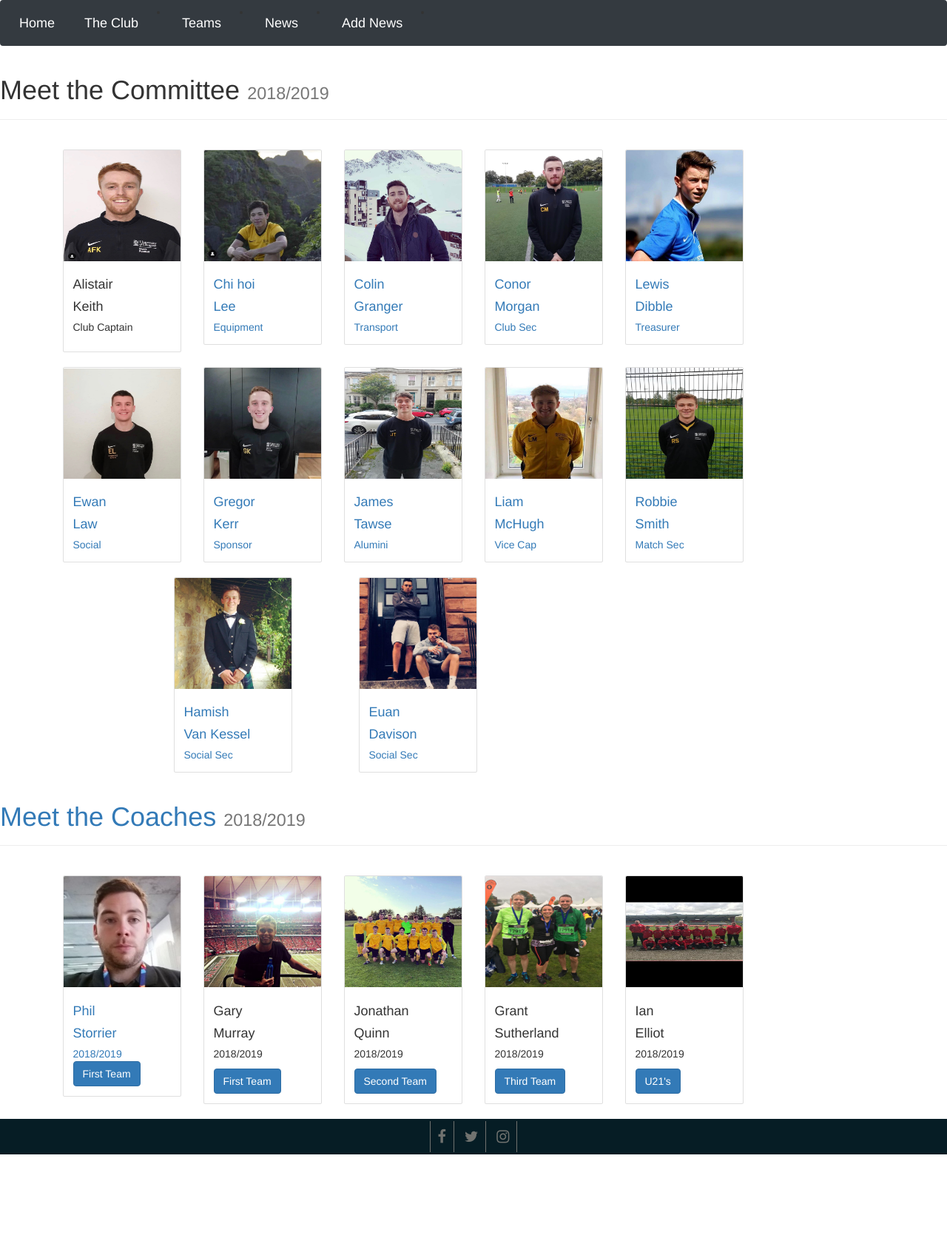
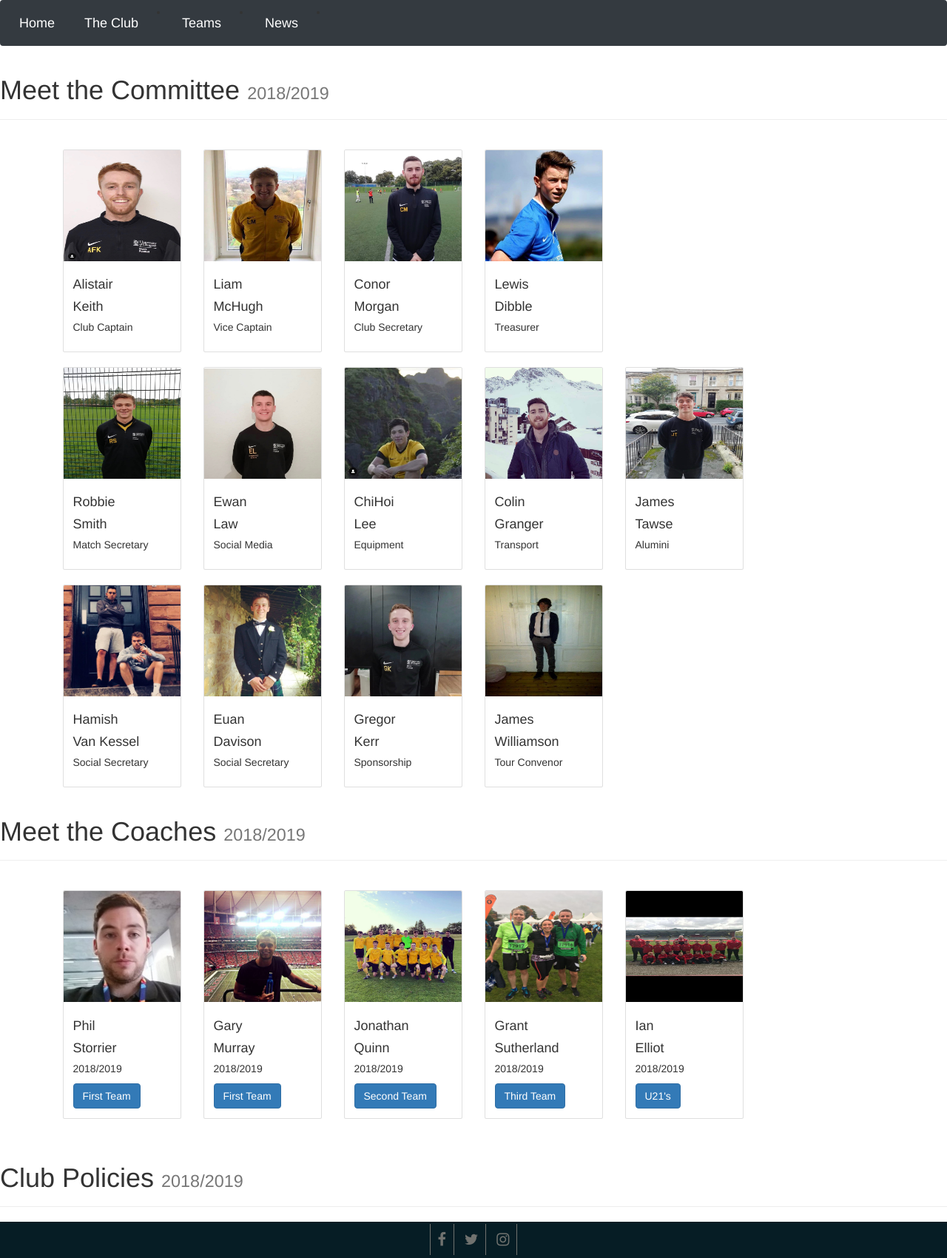
Before and after one commit to GregorKerr1996/GUFCWebsite, a Django app: page /website/club/ in a window 1280 px wide. Shown: the whole page at 74% size. Before the commit the page ends 1560 px from the top, so only its background shows below. Run offline with Django 3.2, Linux system fonts and the light colour scheme; some libraries are stand-ins or nearby versions.

Commit message:
Fixed what you left me Gregor...

```diff
--- a/GUFCWebsite/templates/website/add_news.html
+++ b/GUFCWebsite/templates/website/add_news.html
@@ -24,7 +24,7 @@
             </div>
 
         {% endfor %}
-        <input type = "submit" name = "submit" value = "Add News"/>
+        <input type = "submit" name = "submit" value = "Add News" href = "/website/add_news/"/>
     </form>
 </div>
 
--- a/GUFCWebsite/templates/website/base.html
+++ b/GUFCWebsite/templates/website/base.html
@@ -25,7 +25,6 @@
 
 <nav class="navbar navbar-expand-sm bg-dark navbar-dark fixed-top">
     <a class="navbar-brand" href="/">Home</a>
-    <li class="navbar-nav">
     <li class="nav-item">
         <a class="navbar-brand" href="/website/club">The Club</a>
     </li>
@@ -39,13 +38,16 @@
             <a class="dropdown-item" href="/website/underTwentyOnes">21s</a>
         </div>
     </li>
-    <li>
-        <a class="navbar-brand" href="/website/matchReports">News</a>
+    <li class="nav-item dropdown">
+        <a class="navbar-brand" href="/website/matchReports" id="dropdown03"
+            data-toggle="dropdown" aria-haspopup="true" aria-expanded="false">News</a>
+        <div class="dropdown-menu" aria-labelledby="dropdown03">
+            <a class="dropdown-item" href="/website/news">Club News</a>
+            <a class="dropdown-item" href="/website/matchReports">Match Reports</a>
+            <a class="dropdown-item" href="/website/events">Events</a>
+            <a class="dropdown-item" href = "/website/add_news/">Add News</a>
+        </div>
     </li>
-    <li>
-        <a class="navbar-brand" href = "/website/add_news/">Add News</a>
-    </li>
-    </ul>
 </nav>
 
 <body>
@@ -53,16 +55,15 @@
 {% endblock %}
 
 
+
+    <footer class="footer">
         <link href="https://maxcdn.bootstrapcdn.com/font-awesome/4.4.0/css/font-awesome.min.css" rel="stylesheet"/>
         <link href="https://maxcdn.bootstrapcdn.com/bootstrap/3.3.5/css/bootstrap.min.css" rel="stylesheet"/>
-<footer class="footer">
         <div class="container text-center">
             <a href="https://www.facebook.com/glasgowuniversitymensfootballclub/"><i class="fa fa-facebook"></i></a>
             <a href="https://twitter.com/glasgowunifc"><i class="fa fa-twitter"></i></a>
             <a href="https://www.instagram.com/instagufc/"><i class="fa fa-instagram"></i></a>
         </div>
     </footer>
-
-
 </body>
 </html>
--- a/GUFCWebsite/templates/website/club.html
+++ b/GUFCWebsite/templates/website/club.html
@@ -29,61 +29,64 @@
                     <h4 class="card-title">Alistair </h4>
                     <h4 class="card-title">Keith</h4>
                     <p class="card-text">Club Captain</p>
-                    <a href="/website/firstTeam" *position*</a>
+                    <a href="/website/firstTeam" *position*></a>
                 </div>
             </div>
         </div>
         <div class="col-lg-2">
             <div class="card">
-                <img class="card-img-top" src="{% static 'images/chi.jpg' %}" alt="Card image" height="150"
-                     width="150">
+                <img class="card-img-top" src="{% static 'images/liam.jpg' %}" alt="Card image" height="150"
+                        width="150">
                 <div class="card-body">
-                    <h4 class="card-title">Chi hoi </h4>
-                    <h4 class="card-title">Lee</h4>
-                    <p class="card-text">Equipment</p>
-                    <a href="/website/firstTeam" *position*</a>
-                </div>
-            </div>
-        </div>
-        <div class="col-lg-2">
-            <div class="card">
-                <img class="card-img-top" src="{% static 'images/colin.jpg' %}" alt="Card image" height="150"
-                     width="150">
-                <div class="card-body">
-                    <h4 class="card-title">Colin </h4>
-                    <h4 class="card-title">Granger</h4>
-                    <p class="card-text">Transport</p>
-                    <a href="/website/firstTeam" *position*</a>
+                    <h4 class="card-title">Liam </h4>
+                    <h4 class="card-title">McHugh</h4>
+                    <p class="card-text">Vice Captain</p>
+                    <a href="/website/firstTeam" *position*></a>
                 </div>
             </div>
         </div>
         <div class="col-lg-2">
             <div class="card">
                 <img class="card-img-top" src="{% static 'images/conor.jpg' %}" alt="Card image" height="150"
-                     width="150">
+                        width="150">
                 <div class="card-body">
                     <h4 class="card-title">Conor </h4>
                     <h4 class="card-title">Morgan</h4>
-                    <p class="card-text">Club Sec</p>
-                    <a href="/website/firstTeam" *position*</a>
+                    <p class="card-text">Club Secretary</p>
+                    <a href="/website/firstTeam" *position*></a>
                 </div>
             </div>
         </div>
         <div class="col-lg-2">
             <div class="card">
                 <img class="card-img-top" src="{% static 'images/dibble.jpg' %}" alt="Card image" height="150"
-                     width="150">
+                        width="150">
                 <div class="card-body">
                     <h4 class="card-title">Lewis </h4>
                     <h4 class="card-title">Dibble</h4>
                     <p class="card-text">Treasurer</p>
-                    <a href="/website/firstTeam" *position*</a>
+                    <a href="/website/firstTeam" *position*></a>
                 </div>
             </div>
         </div>
+
+
+
     </div>
     <br>
     <div class="row">
+        <div class="col-lg-2">
+            <div class="card">
+                <img class="card-img-top" src="{% static 'images/robbie.jpg' %}" alt="Card image" height="150"
+                        width="150">
+                <div class="card-body">
+                    <h4 class="card-title">Robbie </h4>
+                    <h4 class="card-title">Smith</h4>
+                    <p class="card-text">Match Secretary</p>
+                    <a href="/website/firstTeam" *position*></a>
+                </div>
+            </div>
+        </div>
         <div class="col-lg-2">
             <div class="card">
                 <img class="card-img-top" src="{% static 'images/ewan.jpg' %}" alt="Card image" height="150"
@@ -91,23 +94,36 @@
                 <div class="card-body">
                     <h4 class="card-title">Ewan </h4>
                     <h4 class="card-title">Law</h4>
-                    <p class="card-text">Social</p>
-                    <a href="/website/firstTeam" *position*</a>
+                    <p class="card-text">Social Media</p>
+                    <a href="/website/firstTeam" *position*></a>
                 </div>
             </div>
         </div>
         <div class="col-lg-2">
             <div class="card">
-                <img class="card-img-top" src="{% static 'images/gregor.jpg' %}" alt="Card image" height="150"
-                     width="150">
+                <img class="card-img-top" src="{% static 'images/chi.jpg' %}" alt="Card image" height="150"
+                        width="150">
                 <div class="card-body">
-                    <h4 class="card-title">Gregor </h4>
-                    <h4 class="card-title">Kerr</h4>
-                    <p class="card-text">Sponsor</p>
-                    <a href="/website/firstTeam" *position*</a>
+                    <h4 class="card-title">ChiHoi </h4>
+                    <h4 class="card-title">Lee</h4>
+                    <p class="card-text">Equipment</p>
+                    <a href="/website/firstTeam" *position*></a>
                 </div>
             </div>
         </div>
+        <div class="col-lg-2">
+            <div class="card">
+                <img class="card-img-top" src="{% static 'images/colin.jpg' %}" alt="Card image" height="150"
+                        width="150">
+                <div class="card-body">
+                    <h4 class="card-title">Colin </h4>
+                    <h4 class="card-title">Granger</h4>
+                    <p class="card-text">Transport</p>
+                    <a href="/website/firstTeam" *position*></a>
+                </div>
+            </div>
+        </div>
+
         <div class="col-lg-2">
             <div class="card">
                 <img class="card-img-top" src="{% static 'images/james.jpg' %}" alt="Card image" height="150"
@@ -116,101 +132,69 @@
                     <h4 class="card-title">James </h4>
                     <h4 class="card-title">Tawse</h4>
                     <p class="card-text">Alumini</p>
-                    <a href="/website/firstTeam" *position*</a>
+                    <a href="/website/firstTeam" *position*></a>
                 </div>
             </div>
         </div>
-        <div class="col-lg-2">
-            <div class="card">
-                <img class="card-img-top" src="{% static 'images/liam.jpg' %}" alt="Card image" height="150"
-                     width="150">
-                <div class="card-body">
-                    <h4 class="card-title">Liam </h4>
-                    <h4 class="card-title">McHugh</h4>
-                    <p class="card-text">Vice Cap</p>
-                    <a href="/website/firstTeam" *position*</a>
-                </div>
-            </div>
-        </div>
-        <div class="col-lg-2">
-            <div class="card">
-                <img class="card-img-top" src="{% static 'images/robbie.jpg' %}" alt="Card image" height="150"
-                     width="150">
-                <div class="card-body">
-                    <h4 class="card-title">Robbie </h4>
-                    <h4 class="card-title">Smith</h4>
-                    <p class="card-text">Match Sec</p>
-                    <a href="/website/firstTeam" *position*</a>
-                </div>
-            </div>
-        </div>
+
     </div>
     <br>
 
 
     <div class="row">
-
         <div class="col-lg-2">
-
+            <div class="card">
+                <img class="card-img-top" src="{% static 'images/hamish.jpg' %}" alt="Card image" height="150"
+                     width="150">
+                <div class="card-body">
+                    <h4 class="card-title">Hamish </h4>
+                    <h4 class="card-title">Van Kessel</h4>
+                    <p class="card-text">Social Secretary</p>
+                    <a href="/website/firstTeam" *position*></a>
+                </div>
+            </div>
         </div>
-        <div class="col-lg-2">
-
-        </div>
-
-        <div class="col-lg-2">
-
-        </div>
-
-
-        <div class="col-lg-2">
-
-        </div>
-
-
-        <div class="col-lg-2">
-
-        </div>
-
 
         <div class="col-lg-2">
             <div class="card">
                 <img class="card-img-top" src="{% static 'images/euan.jpg' %}" alt="Card image" height="150"
                      width="150">
                 <div class="card-body">
-                    <h4 class="card-title">Hamish </h4>
-                    <h4 class="card-title">Van Kessel</h4>
-                    <p class="card-text">Social Sec</p>
-                    <a href="/website/firstTeam" *position*</a>
+                    <h4 class="card-title">Euan </h4>
+                    <h4 class="card-title">Davison</h4>
+                    <p class="card-text">Social Secretary</p>
+                    <a href="/website/firstTeam" *position*></a>
                 </div>
             </div>
         </div>
-
         <div class="col-lg-2">
-
-        </div>
-
-
-        <div class="col-lg-2">
-
+            <div class="card">
+                <img class="card-img-top" src="{% static 'images/gregor.jpg' %}" alt="Card image" height="150"
+                        width="150">
+                <div class="card-body">
+                    <h4 class="card-title">Gregor </h4>
+                    <h4 class="card-title">Kerr</h4>
+                    <p class="card-text">Sponsorship</p>
+                    <a href="/website/firstTeam" *position*></a>
+                </div>
+            </div>
         </div>
         <div class="col-lg-2">
             <div class="card">
-                <img class="card-img-top" src="{% static 'images/hamish.jpg' %}" alt="Card image" height="150"
-                     width="150">
+                <img class="card-img-top" src="{% static 'images/james_williamson.jpg' %}" alt="Card image" height="150"
+                        width="150">
                 <div class="card-body">
-                    <h4 class="card-title">Euan </h4>
-                    <h4 class="card-title">Davison</h4>
-                    <p class="card-text">Social Sec</p>
-                    <a href="/website/firstTeam" *position*</a>
+                    <h4 class="card-title">James </h4>
+                    <h4 class="card-title">Williamson</h4>
+                    <p class="card-text">Tour Convenor</p>
+                    <a href="/website/firstTeam" *position*></a>
                 </div>
             </div>
-
-
         </div>
     </div>
 </div>
+
 <div class="page-header">
-
     <h1>
         Meet the Coaches
         <small>2018/2019</small>
@@ -293,6 +277,12 @@
     </div>
     <br>
 </div>
+<div class="page-header">
+    <h1>
+        Club Policies
+        <small>2018/2019</small>
+    </h1>
 
+</div>
 
 {% endblock %}
--- a/GUFCWebsite/templates/website/events.html
+++ b/GUFCWebsite/templates/website/events.html
@@ -7,6 +7,7 @@
 {% endblock %}
 
 {% block body_block %}
+<h1>Events</h1>
 <!--<div class="container">
     <div class="row">
         <div class="col-lg-3">
--- a/GUFCWebsite/templates/website/firstTeam.html
+++ b/GUFCWebsite/templates/website/firstTeam.html
@@ -7,7 +7,7 @@
 {% endblock %}
 
 {% block body_block %}
-<h1>First</h1>
+<h1>First Team</h1>
 
 <iframe src="https://www.bucs.org.uk/bucscore/EmbedLeague.aspx?id=7623" width="454px" height="254px" title="Scottish 1A"
         frameborder="0"><p>Your browser does not support iframes.</p></iframe>
--- a/GUFCWebsite/templates/website/secondTeam.html
+++ b/GUFCWebsite/templates/website/secondTeam.html
@@ -7,7 +7,7 @@
 {% endblock %}
 
 {% block body_block %}
-<h1>second</h1>
+<h1>Second Team</h1>
 <iframe src="https://www.bucs.org.uk/bucscore/EmbedLeague.aspx?id=7625" width="454px" height="254px" title="Scottish 3A"
         frameborder="0"><p>Your browser does not support iframes.</p></iframe>
 
--- a/GUFCWebsite/templates/website/thirdTeam.html
+++ b/GUFCWebsite/templates/website/thirdTeam.html
@@ -7,7 +7,7 @@
 {% endblock %}
 
 {% block body_block %}
-<h1>third</h1>
+<h1>Third Team</h1>
 <iframe src="https://www.bucs.org.uk/bucscore/EmbedLeague.aspx?id=7626" width="454px" height="254px" title="Scottish 4A"
         frameborder="0"><p>Your browser does not support iframes.</p></iframe>
 
--- a/GUFCWebsite/templates/website/underTwentyOnes.html
+++ b/GUFCWebsite/templates/website/underTwentyOnes.html
@@ -7,6 +7,5 @@
 {% endblock %}
 
 {% block body_block %}
-    <h1>U21's</h1>
-
+    <h1>U21 Team</h1>
 {% endblock %}
--- a/GUFCWebsite/website/urls.py
+++ b/GUFCWebsite/website/urls.py
@@ -4,7 +4,7 @@ from website import views
 urlpatterns = [
     url(r'^$', views.index, name='index'),
     url(r'^club/', views.club, name='club'),
-    url(r'^news/(?P<news_name_slug>[\w\-]+)/$', views.show_news, name='show_news'),
+    url(r'^news/', views.club_news, name='club_news'),
     url(r'^teamProfiles/', views.teamProfiles, name='teamProfiles'),
     url(r'^firstTeam/', views.firstTeam, name='firstTeam'),
     url(r'^secondTeam/', views.secondTeam, name='secondTeam'),
--- a/GUFCWebsite/website/views.py
+++ b/GUFCWebsite/website/views.py
@@ -5,9 +5,8 @@ from website.forms import ReportForm
 
 def index(request):
 
-    news_cat_list = News.objects.order_by("-views")[:5]
     reports = Report.objects.order_by("-views")[:5]
-    context_dict = {"news_cats": news_cat_list, "news_reports": reports}
+    context_dict = {"news_reports": reports}
 
     return render(request, 'website/index.html', context_dict)
 
@@ -74,6 +73,13 @@ def underTwentyOnes(request):
 
     return render(request, 'website/underTwentyOnes.html', context=context_dict)
 
+def club_news(request):
+
+    news_list = Report.objects.filter(news_cat__name = "club_news")
+    context_dict = {"news": news_list,}
+
+    return render(request, 'website/club_news.html', context_dict)
+
 def matchReports(request):
 
     news_list = Report.objects.filter(news_cat__name = "club_news")
```
Also changed, not shown: GUFCWebsite/templates/website/club_news.html (added, +28 -0 lines), GUFCWebsite/templates/website/index.html (+18 -1 lines), GUFCWebsite/templates/website/matchReports.html (+2 -19 lines), GUFCWebsite/templates/website/news.html (deleted, +0 -45 lines), GUFCWebsite/db.sqlite3, GUFCWebsite/static/images/james_williamson.jpg (added). Lines whose indentation alone changed are shown as unchanged.
